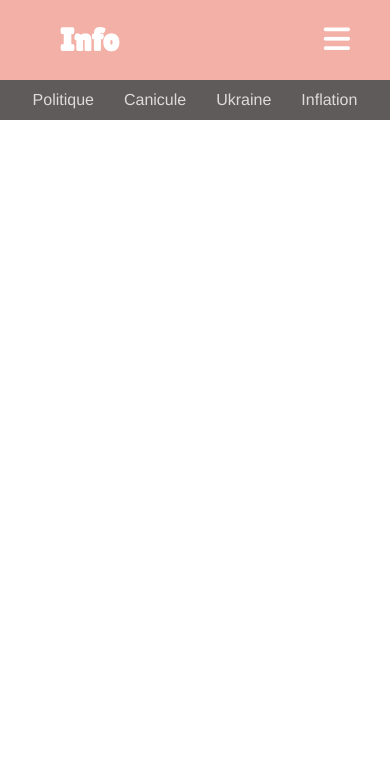
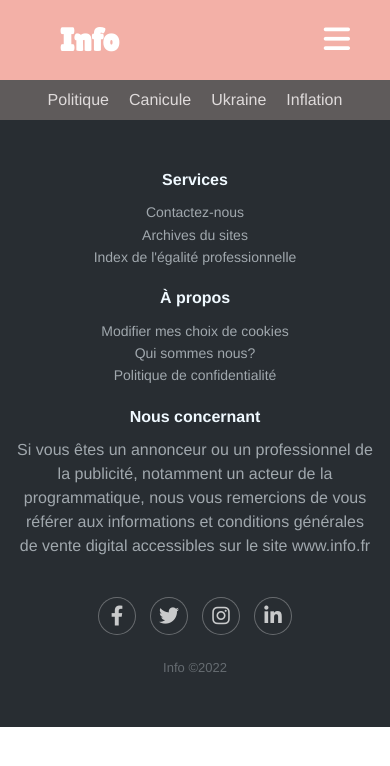
Before and after one commit to IvanMakarenko91/info, a React (Create React App) app: page / in a window 390 px wide. Shown: the top 766 px of the page. Built offline with nearby package versions, Linux system fonts and the light colour scheme.

Commit message:
Footer responsive Bootstrap

```diff
--- a/src/App.css
+++ b/src/App.css
@@ -9,7 +9,6 @@ navbar {
 
 .separation {
   color: rgb(223, 219, 219);
-  padding: 5px;
 }
 
 .separation:not(:nth-child(4)) {
--- a/src/App.js
+++ b/src/App.js
@@ -1,6 +1,7 @@
 import './App.css';
 // import Ukraine from './components/Ukraine';
 import Navbar from './components/Navbar';
+import Footer from './components/Footer';
 import { Outlet, Link } from "react-router-dom";
 
 function App() {
@@ -14,6 +15,7 @@ function App() {
           <Link to="/inflation" className='separation'>Inflation</Link>
         </navbar>
       <Outlet />
+      <Footer />
     </div>
   );
 }
--- /dev/null
+++ b/src/components/Footer.css
@@ -0,0 +1,89 @@
+.footer-dark {
+  padding:50px 0;
+  color:#f0f9ff;
+  background-color:#282d32;
+}
+
+.footer-dark h3 {
+  margin-top:0;
+  margin-bottom:12px;
+  font-weight:bold;
+  font-size:16px;
+}
+
+.footer-dark ul {
+  padding:0;
+  list-style:none;
+  line-height:1.6;
+  font-size:14px;
+  margin-bottom:0;
+}
+
+.footer-dark ul a {
+  color:inherit;
+  text-decoration:none;
+  opacity:0.6;
+}
+
+.footer-dark ul a:hover {
+  opacity:0.8;
+}
+
+@media (max-width:767px) {
+  .footer-dark .item:not(.social) {
+    text-align:center;
+    padding-bottom:20px;
+  }
+}
+
+.footer-dark .item.text {
+  margin-bottom:36px;
+}
+
+@media (max-width:767px) {
+  .footer-dark .item.text {
+    margin-bottom:0;
+  }
+}
+
+.footer-dark .item.text p {
+  opacity:0.6;
+  margin-bottom:0;
+}
+
+.footer-dark .item.social {
+  text-align:center;
+}
+
+@media (max-width:991px) {
+  .footer-dark .item.social {
+    text-align:center;
+    margin-top:20px;
+  }
+}
+
+.footer-dark .item.social > a {
+  font-size:20px;
+  width:36px;
+  height:36px;
+  line-height:36px;
+  display:inline-block;
+  text-align:center;
+  border-radius:50%;
+  box-shadow:0 0 0 1px rgba(255,255,255,0.4);
+  margin:0 8px;
+  color:#fff;
+  opacity:0.75;
+}
+
+.footer-dark .item.social > a:hover {
+  opacity:0.9;
+}
+
+.footer-dark .copyright {
+  text-align:center;
+  padding-top:24px;
+  opacity:0.3;
+  font-size:13px;
+  margin-bottom:0;
+}
--- /dev/null
+++ b/src/components/Footer.js
@@ -0,0 +1,42 @@
+/* eslint-disable jsx-a11y/anchor-is-valid */
+import React from 'react';
+import './Footer.css';
+
+const Footer = () => {
+  return (
+    <footer>
+      <div className="footer-dark">
+        <footer>
+            <div className="container">
+                <div className="row">
+                    <div class="col-sm-6 col-md-3 item">
+                        <h3>Services</h3>
+                        <ul>
+                            <li><a href="#">Contactez-nous</a></li>
+                            <li><a href="#">Archives du sites</a></li>
+                            <li><a href="#">Index de l'égalité professionnelle</a></li>
+                        </ul>
+                    </div>
+                    <div class="col-sm-6 col-md-3 item">
+                        <h3>À propos</h3>
+                        <ul>
+                            <li><a href="#">Modifier mes choix de cookies</a></li>
+                            <li><a href="#">Qui sommes nous?</a></li>
+                            <li><a href="#">Politique de confidentialité</a></li>
+                        </ul>
+                    </div>
+                    <div className="col-md-6 item text">
+                        <h3>Nous concernant</h3>
+                        <p>Si vous êtes un annonceur ou un professionnel de la publicité, notamment un acteur de la programmatique, nous vous remercions de vous référer aux informations et conditions générales de vente digital accessibles sur le site www.info.fr</p>
+                    </div>
+                    <div className="col item social"><a href="#"><i class="fa-brands fa-facebook-f"></i></a><a href="#"><i class="fa-brands fa-twitter"></i></a><a href="#"><i class="fa-brands fa-instagram"></i></a><a href="#"><i class="fa-brands fa-linkedin-in"></i></a></div>
+                </div>
+                <p className="copyright">Info ©2022</p>
+            </div>
+        </footer>
+    </div>
+    </footer>
+  )
+}
+
+export default Footer
--- a/src/components/Navbar.css
+++ b/src/components/Navbar.css
@@ -103,7 +103,7 @@ nav li {
      display: block;
    }
    nav ul {
-     position: fixed;
+     position: absolute;
      width: 50%;
      max-height: 60vh;
      background-color: bisque;
```
